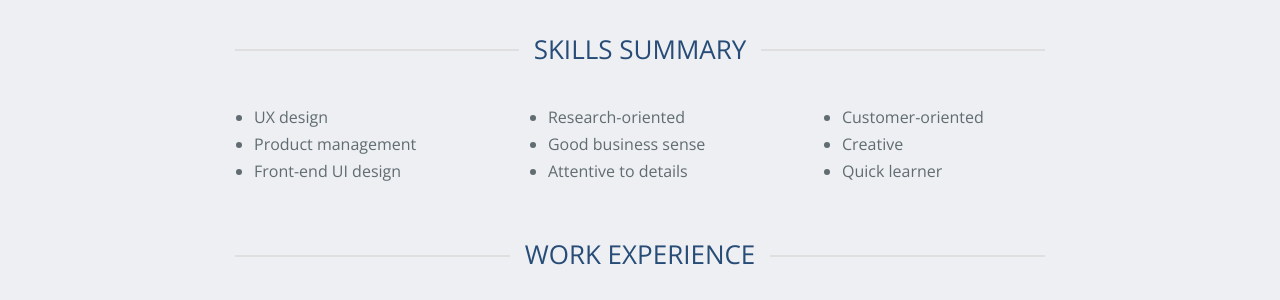
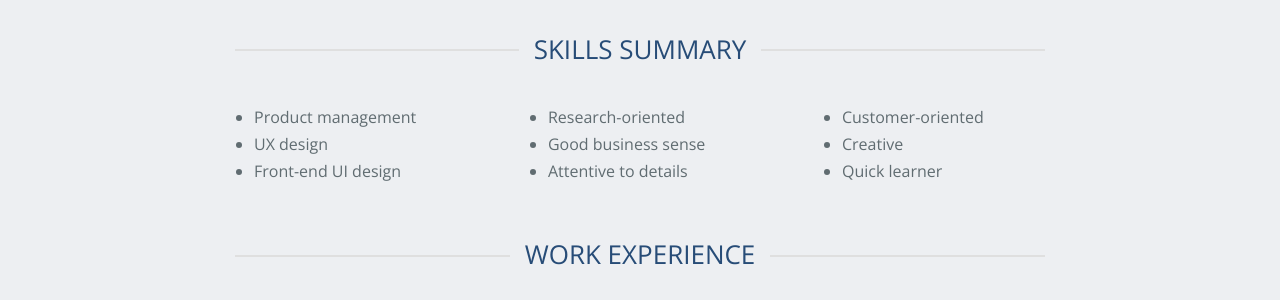
Before and after one commit to mfelt/mfelt.github.io, a Jekyll site: the page built from index.md, in a window 1280 px wide. Shown: the part 347-647 px from the top of the page. Built offline with Jekyll 4.4.1, drawn with Linux system fonts in a browser that asks for light colours; nearby versions of some CDN libraries; our own code applies the rules of GitHub Pages for plain Markdown files.

```diff
--- a/index.md
+++ b/index.md
@@ -3,8 +3,8 @@
 <div class="row">
   <div class="col-xs-12 col-sm-4">
     <ul style="margin-bottom: 15px !important;">
+      <li>Product management</li>
       <li>UX design</li>
-      <li>Product management</li>
       <li>Front-end UI design</li>
      </ul>
   </div>
```
